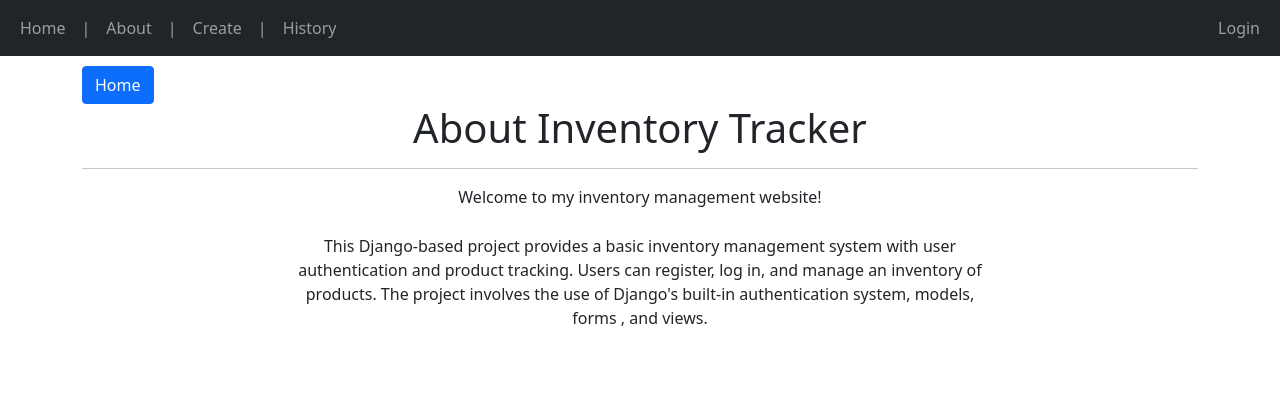
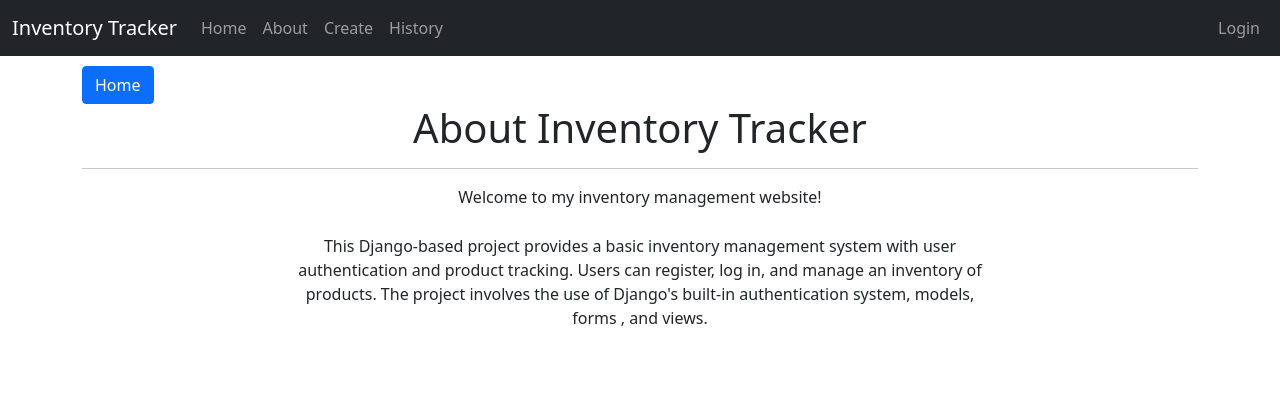
Before and after one commit to mustafaemresahin/inventory-tracker, a Django app: page /about/ in a window 1280 px wide. Shown: the top 420 px of the page. Run offline with Django 4.2, Linux system fonts and the light colour scheme.

Commit message:
changed navbar design

```diff
--- a/main/templates/main/base.html
+++ b/main/templates/main/base.html
@@ -149,49 +149,38 @@
 <body>
   <nav class="navbar navbar-expand-lg navbar-dark bg-dark">
     <div class="container-fluid">
-            <div>
+        <a class="navbar-brand" href="/home">Inventory Tracker</a>
+
+        <button class="navbar-toggler" type="button" data-bs-toggle="collapse" data-bs-target="#navbarNav"
+                aria-controls="navbarNav" aria-expanded="false" aria-label="Toggle navigation">
+            <span class="navbar-toggler-icon"></span>
+        </button>
+
+        <div class="collapse navbar-collapse" id="navbarNav">
             <ul class="navbar-nav">
-
-                    <li class="nav-item" style="text-align:left;">
+                <li class="nav-item">
                     <a class="nav-link" href="/home">Home</a>
-                    </li>
-                    <li class="nav-item">
-                        <a class="nav-link">|</a>
                 </li>
                 <li class="nav-item">
                     <a class="nav-link" href="/about">About</a>
                 </li>
                 <li class="nav-item">
-                        <a class="nav-link">|</a>
-                    </li>
-                    <li class="nav-item">
                     <a class="nav-link" href="/create">Create</a>
-                    </li>
-                    <li class="nav-item">
-                        <a class="nav-link">|</a>
                 </li>
                 <li class="nav-item">
                     <a class="nav-link" href="/history">History</a>
                 </li>
             </ul>
-            </div>
 
-            <ul class="navbar-nav">
+            <ul class="navbar-nav ms-auto">
                 {% if user.is_authenticated %}
                 <span class="navbar-text">Logged in as <strong style="color:rgb(212, 212, 212);">{{user.username}}</strong></span>
-                <li class="nav-item">
-                    <a class="nav-link">|</a>
-                </li>
                 <li class="nav-item">
                     <a class="nav-link" href="/logout">Logout</a>
                 </li>
                 <li class="nav-item">
-                    <a class="nav-link">|</a>
-                </li>
-                <li class="nav-item">
                     <a class="nav-link" href="/profile">Profile</a>
                 </li>
-
                 {% else %}
                 <li class="nav-item">
                     <a class="nav-link" href="/login">Login</a>
@@ -199,7 +188,9 @@
                 {% endif %}
             </ul>
         </div>
+    </div>
 </nav>
+
     <div class="container">
         {% if user.username == "mustafa" %}
         <h3 style="color:red;">Admin View</h3>
```
Lines whose indentation alone changed are shown as unchanged.
